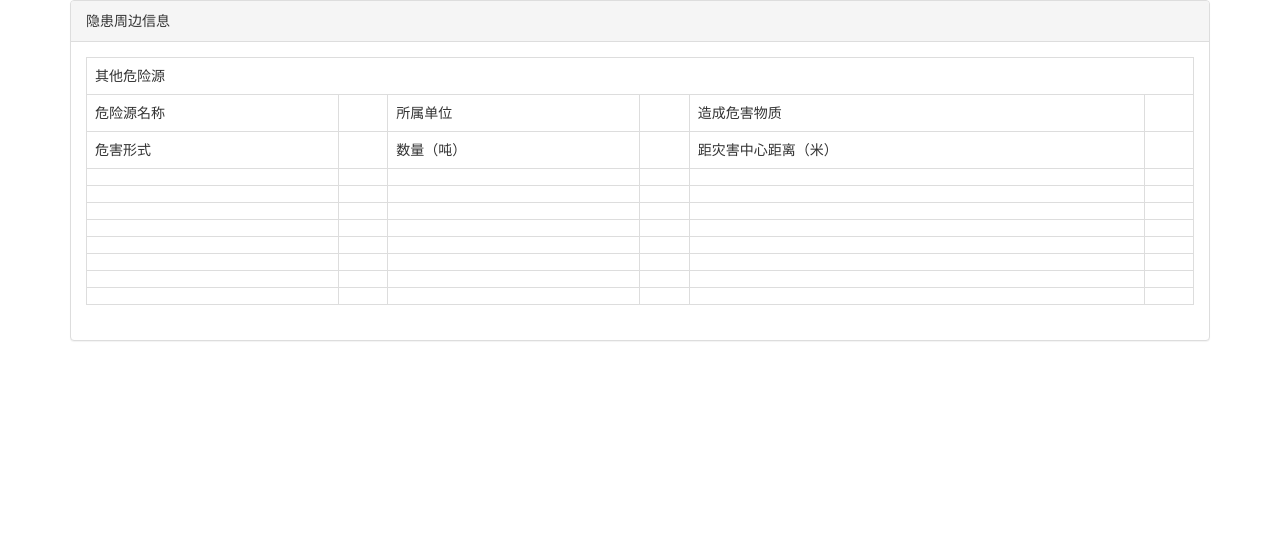
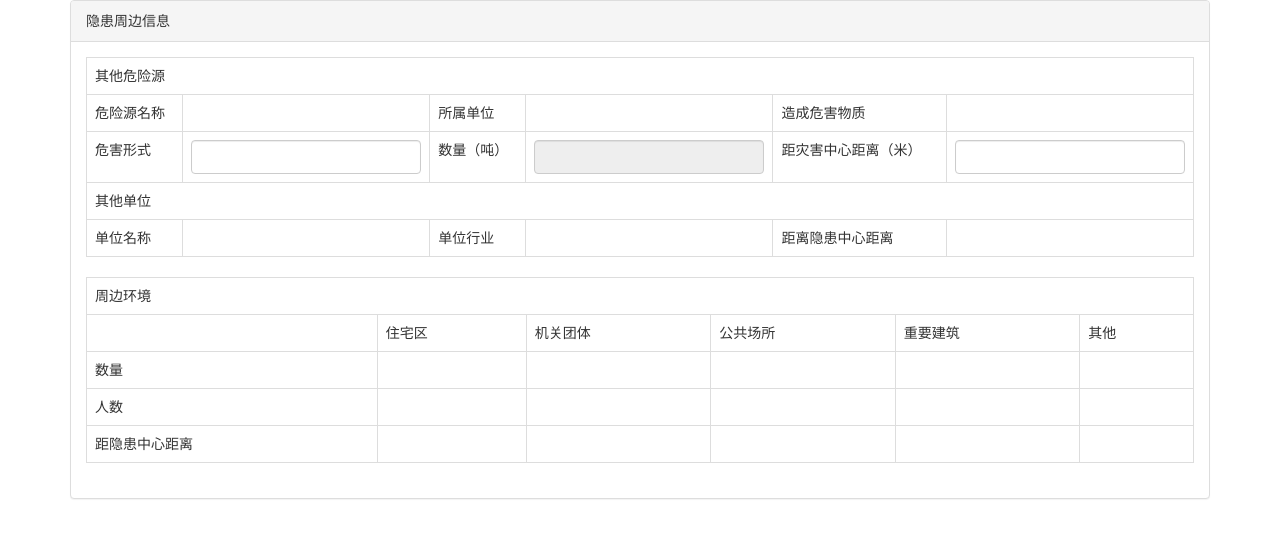
Before and after one commit to DADIAOSI/bootweb, a website: page webzujian/sgyh/yh_around.html in a window 1280 px wide. Drawn offline with Linux system fonts and the light colour scheme.

```diff
--- a/webzujian/sgyh/yh_around.html
+++ b/webzujian/sgyh/yh_around.html
@@ -16,6 +16,7 @@
         </div>
         <div class="panel-body">
             <div class="table-responsive">
+                <!--其他危险源table-->
                 <table class="table table-bordered">
                     <tr>
                         <td colspan="6">其他危险源</td>
@@ -31,14 +32,42 @@
                     </tr>
                     <tr>
                         <td>危害形式</td>
+                        <td><input type="text" class="form-control"></td>
+                        <td>数量（吨）</td>
+                        <td><input type="text" class="form-control" readonly></td>
+                        <td>距灾害中心距离（米）</td>
+                        <td><input type="text" class="form-control"></td>
+                    </tr>
+                    <tr>
+                        <td colspan="6">其他单位</td>
+
+                    </tr>
+                    <tr>
+                        <td>单位名称</td>
                         <td></td>
-                        <td>数量（吨）</td>
+                        <td>单位行业</td>
                         <td></td>
-                        <td>距灾害中心距离（米）</td>
+                        <td>距离隐患中心距离</td>
                         <td></td>
+                    </tr>
+
+                </table>
+                <!--周边环境table-->
+                <table class="table table-bordered">
+                    <tr>
+                        <td colspan="6"> 周边环境</td>
+
                     </tr>
                     <tr>
                         <td></td>
+                        <td>住宅区</td>
+                        <td>机关团体</td>
+                        <td>公共场所</td>
+                        <td>重要建筑</td>
+                        <td>其他</td>
+                    </tr>
+                    <tr>
+                        <td>数量</td>
                         <td></td>
                         <td></td>
                         <td></td>
@@ -46,7 +75,7 @@
                         <td></td>
                     </tr>
                     <tr>
-                        <td></td>
+                        <td>人数</td>
                         <td></td>
                         <td></td>
                         <td></td>
@@ -54,47 +83,7 @@
                         <td></td>
                     </tr>
                     <tr>
-                        <td></td>
-                        <td></td>
-                        <td></td>
-                        <td></td>
-                        <td></td>
-                        <td></td>
-                    </tr>
-                    <tr>
-                        <td></td>
-                        <td></td>
-                        <td></td>
-                        <td></td>
-                        <td></td>
-                        <td></td>
-                    </tr>
-                    <tr>
-                        <td></td>
-                        <td></td>
-                        <td></td>
-                        <td></td>
-                        <td></td>
-                        <td></td>
-                    </tr>
-                    <tr>
-                        <td></td>
-                        <td></td>
-                        <td></td>
-                        <td></td>
-                        <td></td>
-                        <td></td>
-                    </tr>
-                    <tr>
-                        <td></td>
-                        <td></td>
-                        <td></td>
-                        <td></td>
-                        <td></td>
-                        <td></td>
-                    </tr>
-                    <tr>
-                        <td></td>
+                        <td>距隐患中心距离</td>
                         <td></td>
                         <td></td>
                         <td></td>
```
Also changed, not shown: webzujian/EditTable/EditTable.js (added, +65 -0 lines), webzujian/EditTable/table.html (added, +30 -0 lines), webzujian/wxpfl/index.html (+1 -0 lines).
